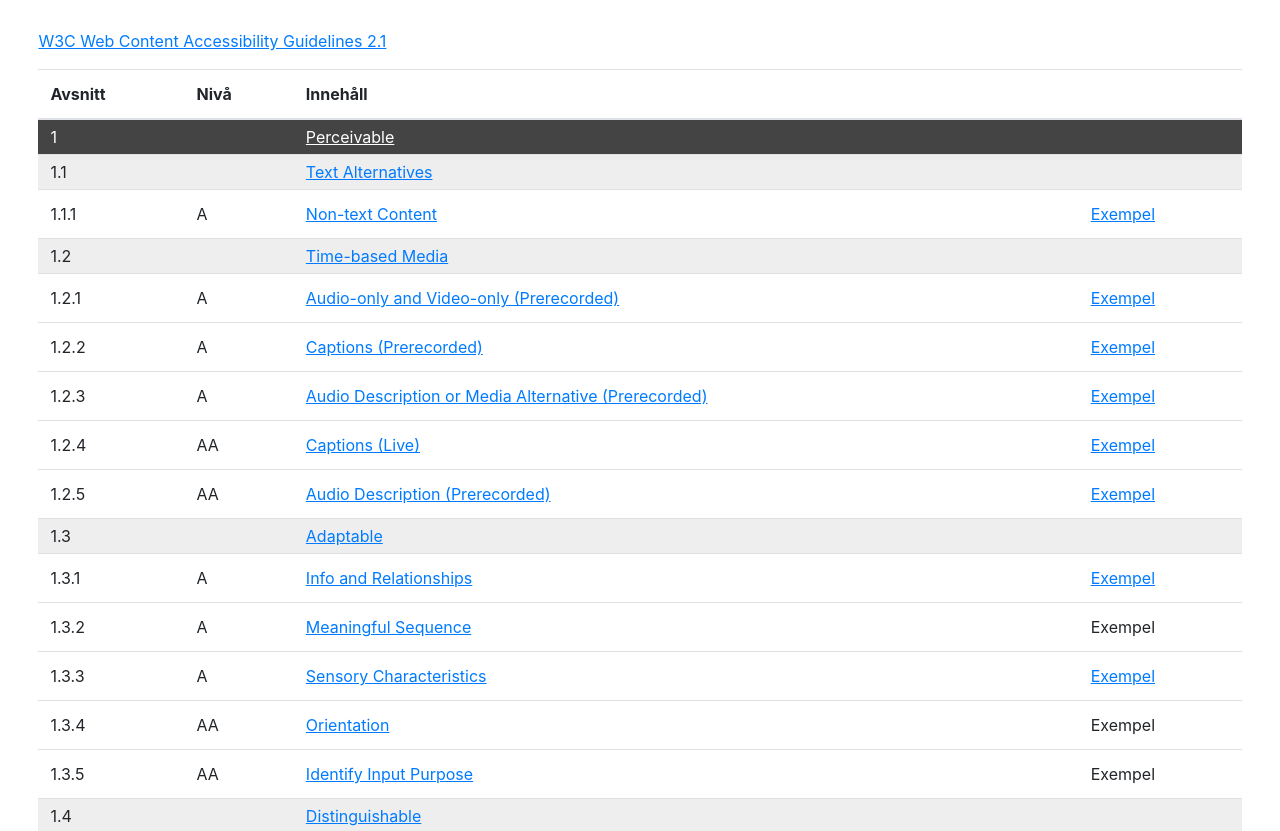
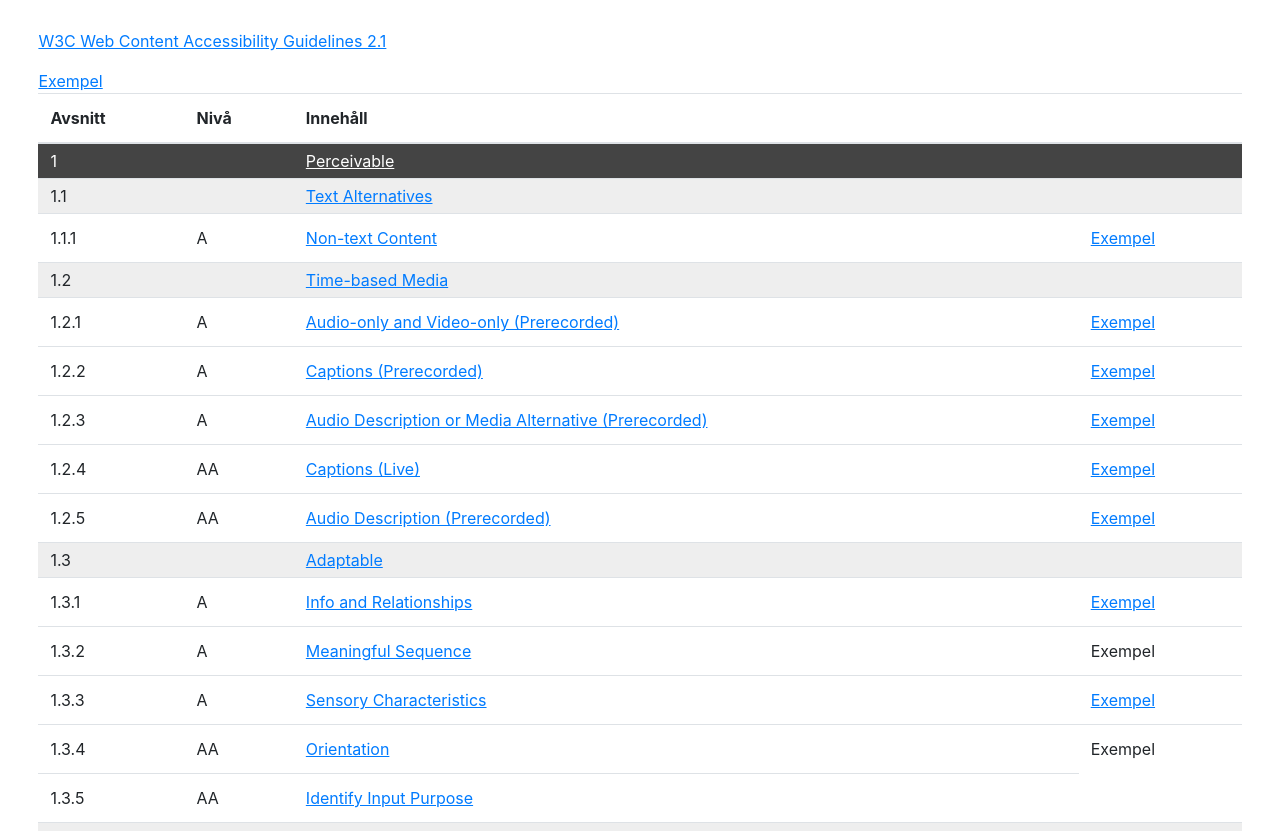
Before and after one commit to uppsala-university/uppsala-university.github.io, a plain HTML site: page wcag.html in a window 1280 px wide. Shown: the part 81-912 px from the top of the page. Drawn offline with nearby package versions, Linux system fonts and the light colour scheme.

Commit message:
added link

```diff
--- a/wcag.html
+++ b/wcag.html
@@ -152,7 +152,7 @@
 							<td>1.3.5</td>
 							<td>AA</td>
 							<td><a href="https://www.w3.org/TR/WCAG21/#identify-input-purpose">Identify Input Purpose</a></td>
-							<td>Exempel</td>
+							<a href="wcag/wcag-135.html">Exempel</a></td>
 						</tr>
 						<tr data-type="success-criteria" class="wcag-success-criteria" data-wcag-level="3">
 							<td>1.3.6</td>
```
